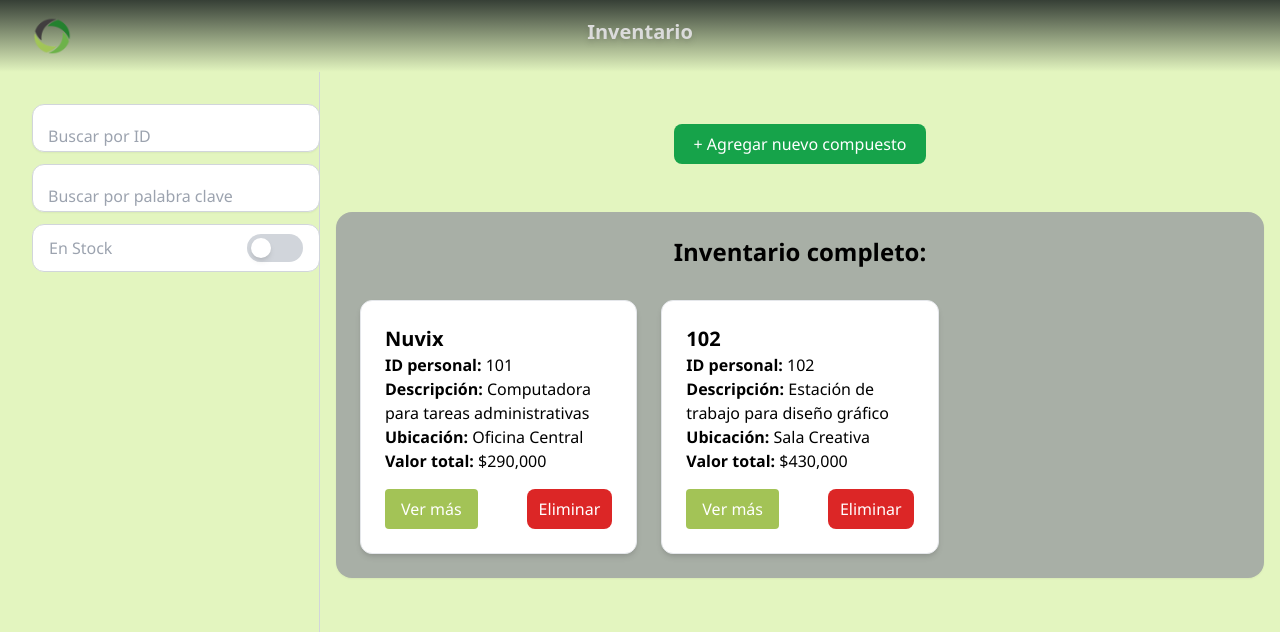
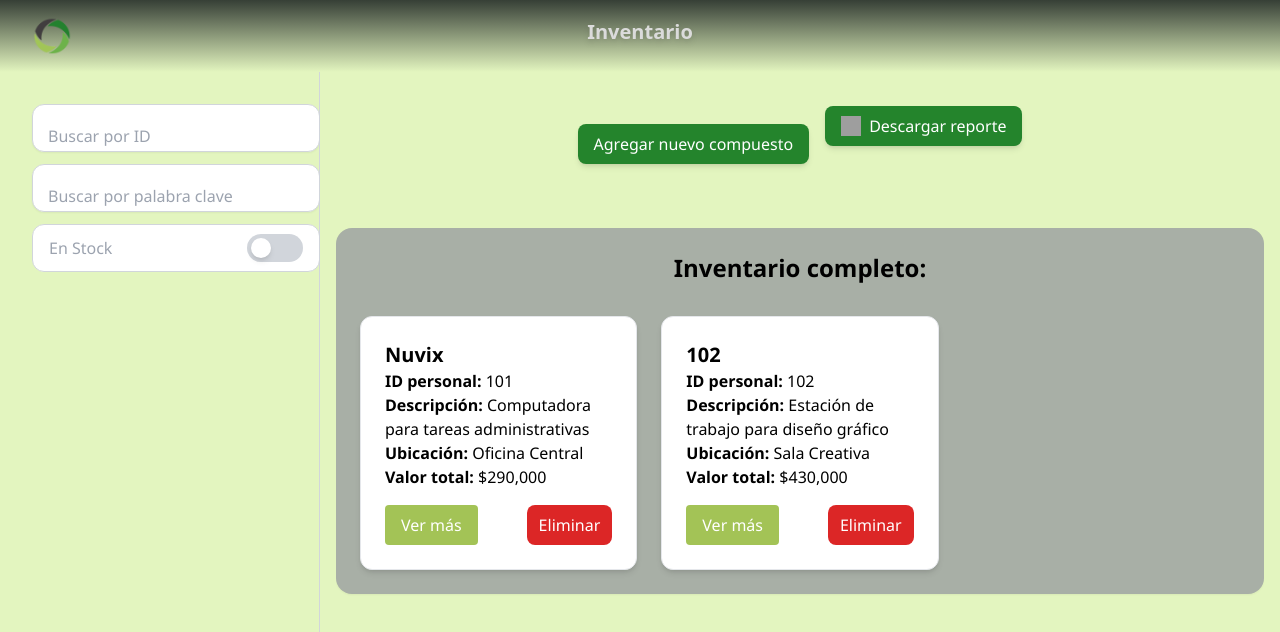
Before and after one commit to Milialvarez/inventory-manager, an Angular app in the folder inventory-front/: page /inventario in a window 1280 px wide. Shown: the top 632 px of the page. Built offline with nearby package versions, Linux system fonts and the light colour scheme; grey boxes are pictures that could not be loaded.

Commit message:
agrego botón de descargar reportes

```diff
--- a/inventory-front/src/app/add-element/add-element.component.ts
+++ b/inventory-front/src/app/add-element/add-element.component.ts
@@ -8,8 +8,8 @@ import { Router } from '@angular/router';
   template: `
    <div class="flex justify-center mt-9">
     <button (click)="onClick()"
-      class="bg-green-600 hover:bg-green-700 text-white py-2 px-5 rounded-lg transition">
-      + Agregar nuevo compuesto
+      class="flex items-center gap-2 px-4 py-2 bg-primary_darker hover:bg-blue-700 text-white font-medium rounded-lg shadow-md transition">
+      Agregar nuevo compuesto
     </button>
   </div>
   `,
--- a/inventory-front/src/app/inventory-section/inventory-section.component.html
+++ b/inventory-front/src/app/inventory-section/inventory-section.component.html
@@ -1,10 +1,23 @@
+<!-- parent.component.html (o donde los estés usando) -->
 <div class="flex h-screen w-full">
+  <!-- Panel de filtros -->
   <div class="flex-[0_0_25%] border-r border-gray-300 p-4 overflow-y-auto">
     <app-filter-panel></app-filter-panel>
   </div>
 
-  <div class="flex-[0_0_75%] p-4">
-    <app-add-element-button></app-add-element-button>
-    <app-inventory-list></app-inventory-list>
+  <!-- Sección principal: col vertical -->
+  <div class="flex-[0_0_75%] p-4 flex flex-col">
+    <!-- Contenedor de botones: centrado horizontalmente y alineado verticalmente -->
+    <div class="w-full">
+      <div class="flex items-center justify-center gap-4">
+        <app-add-element-button></app-add-element-button>
+        <app-report-button></app-report-button>
+      </div>
+    </div>
+
+    <!-- Lista debajo -->
+    <div class="mt-4 flex-1 overflow-auto">
+      <app-inventory-list></app-inventory-list>
+    </div>
   </div>
 </div>
--- a/inventory-front/src/app/inventory-section/inventory-section.component.ts
+++ b/inventory-front/src/app/inventory-section/inventory-section.component.ts
@@ -2,10 +2,11 @@ import { Component } from '@angular/core';
 import { FilterPanelComponent } from "../filter-panel/filter-panel.component";
 import { InventoryComponent } from "../inventory-list/inventory-list.component";
 import { AddElementButtonComponent } from "../add-element/add-element.component";
+import { ViewReportsComponent } from "../view-reports/view-reports.component";
 
 @Component({
   selector: 'app-inventory-section',
-  imports: [FilterPanelComponent, InventoryComponent, AddElementButtonComponent],
+  imports: [FilterPanelComponent, InventoryComponent, AddElementButtonComponent, ViewReportsComponent],
   templateUrl: './inventory-section.component.html',
   styleUrl: './inventory-section.component.scss'
 })
--- /dev/null
+++ b/inventory-front/src/app/view-reports/view-reports.component.html
@@ -0,0 +1,8 @@
+<!-- report-button.component.html -->
+<button
+  (click)="descargarReporte()"
+  class="flex items-center gap-2 px-4 py-2 bg-primary_darker hover:bg-blue-700 text-white font-medium rounded-lg shadow-md transition"
+>
+  <img src="/assets/icons/download-arrow.svg" alt="Descargar" class="w-5 h-5" />
+  Descargar reporte
+</button>
--- /dev/null
+++ b/inventory-front/src/app/view-reports/view-reports.component.ts
@@ -0,0 +1,14 @@
+// report-button.component.ts
+import { Component } from '@angular/core';
+
+@Component({
+  selector: 'app-report-button',
+  standalone: true,
+  templateUrl: './view-reports.component.html',
+})
+export class ViewReportsComponent {
+  descargarReporte() {
+    // 🔹 En el futuro acá iría la generación del CSV
+    console.log('Generar y descargar reporte CSV');
+  }
+}
```
Also changed, not shown: inventory-front/public/logos-icons/dowload-arrow.svg (added), inventory-front/src/app/view-reports/view-reports.component.scss (added), 1 other file (tests, documents, lock files or other folders).
